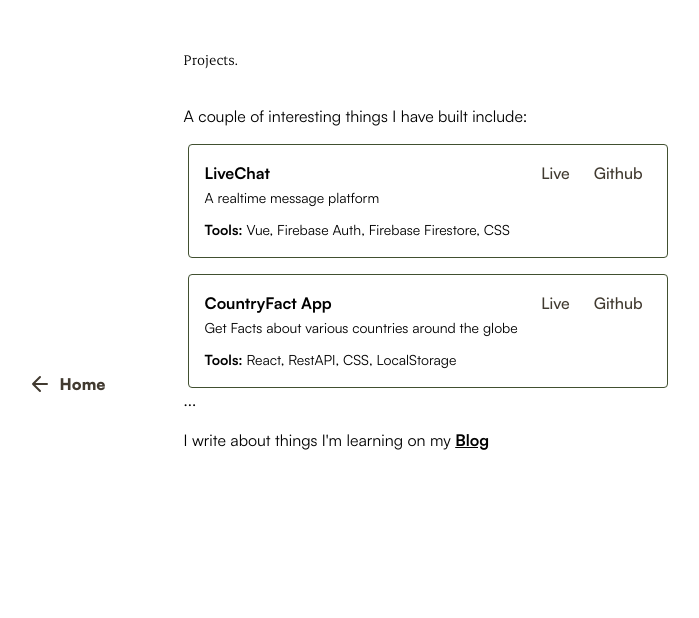
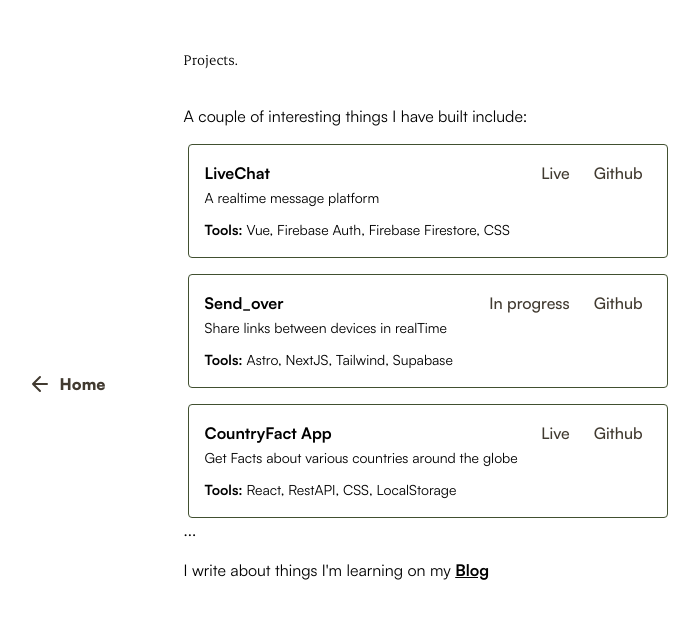
Before and after one commit to adeleke5140/portfolio-v2, a Next.js app: page /projects in a window 1280 px wide. Shown: the top 618 px of the page, without its empty margins (34-733 px from the left). Built offline with nearby package versions, Linux system fonts and the light colour scheme.

Commit message:
feat: add send_over to project list

```diff
--- a/src/pages/projects.tsx
+++ b/src/pages/projects.tsx
@@ -36,6 +36,38 @@ const Projects = () => {
           <span className="text-sm">
             <span className="font-bold">Tools:</span> Vue, Firebase Auth,
             Firebase Firestore, CSS
+          </span>
+        </section>
+        <section className="rounded border border-link-color px-4 py-4 mb-4 hover:bg-button-bg hover:bg-opacity-50 transition-transform ease-out duration-200 translate-x-1 hover:translate-x-0">
+          <div className="flex justify-between ">
+            <div className="mb-2">
+              <p className="font-bold">Send_over</p>
+              <span className="text-sm">
+                Share links between devices in realTime
+              </span>
+            </div>
+            <div className="flex gap-2 text-button-text ">
+              <span>
+                <a
+                  href="#"
+                  className="p-2 font-medium transition-transform ease-out duration-200 hover:bg-app-bg -translate-x-1 hover:translate-x-0 rounded"
+                >
+                  In progress
+                </a>
+              </span>
+              <span>
+                <a
+                  href="https://github.com/adeleke5140/send_over"
+                  className="p-2 font-medium transition-transform ease-out duration-200 hover:bg-app-bg -translate-x-1 hover:translate-x-0 rounded"
+                >
+                  Github
+                </a>
+              </span>
+            </div>
+          </div>
+          <span className="text-sm">
+            <span className="font-bold">Tools:</span> Astro, NextJS, Tailwind,
+            Supabase
           </span>
         </section>
         <section className="rounded border border-link-color px-4 py-4 hover:bg-button-bg hover:bg-opacity-50 transition-transform ease-out duration-200 translate-x-1 hover:translate-x-0">
```
